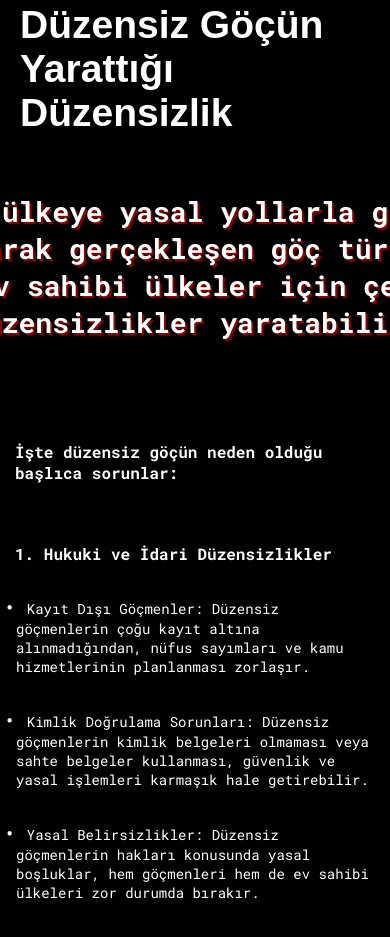
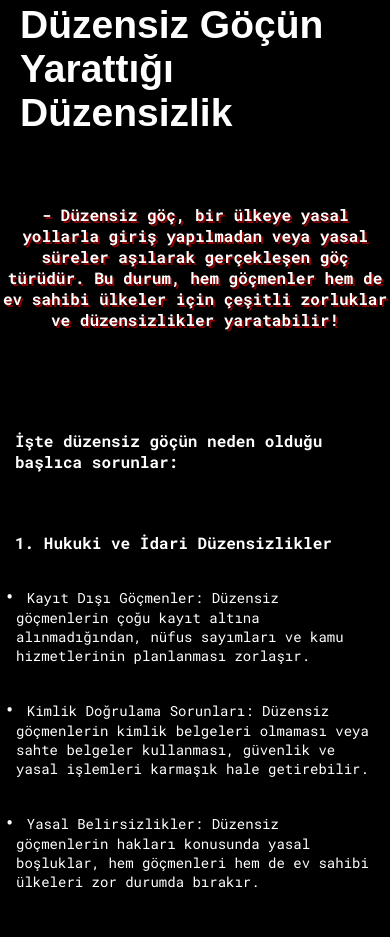
Before and after one commit to Kzuyaa/gocveuyum, a website: page index.html in a window 390 px wide. Shown: the part 8963-9900 px from the top of the page. Drawn offline with nearby package versions, Linux system fonts and the light colour scheme.

Commit message:
Update style.css

```diff
--- a/style.css
+++ b/style.css
@@ -950,7 +950,7 @@ body {
 
     .düzensiz h2 { font-size: 25px; }
 
-    .düzensiz .ft {
+    .düzensiz #ft {
         width: 100%;
         font-size: 18px;
     }
@@ -963,6 +963,7 @@ body {
 
     .düzensizimg { width: 100%; }
     .düzensizimg img { width: 100%; }
+
 }
 
 /* Küçük ekranlar (480px'e kadar) */
@@ -1010,7 +1011,7 @@ body {
 
     .düzensiz h2 { font-size: 16px; }
 
-    .düzensiz .ft { font-size: 16px; }
+    .düzensiz #ft { font-size: 16px; }
 
     .düzensiz ul li { font-size: 14px; }
 
```
